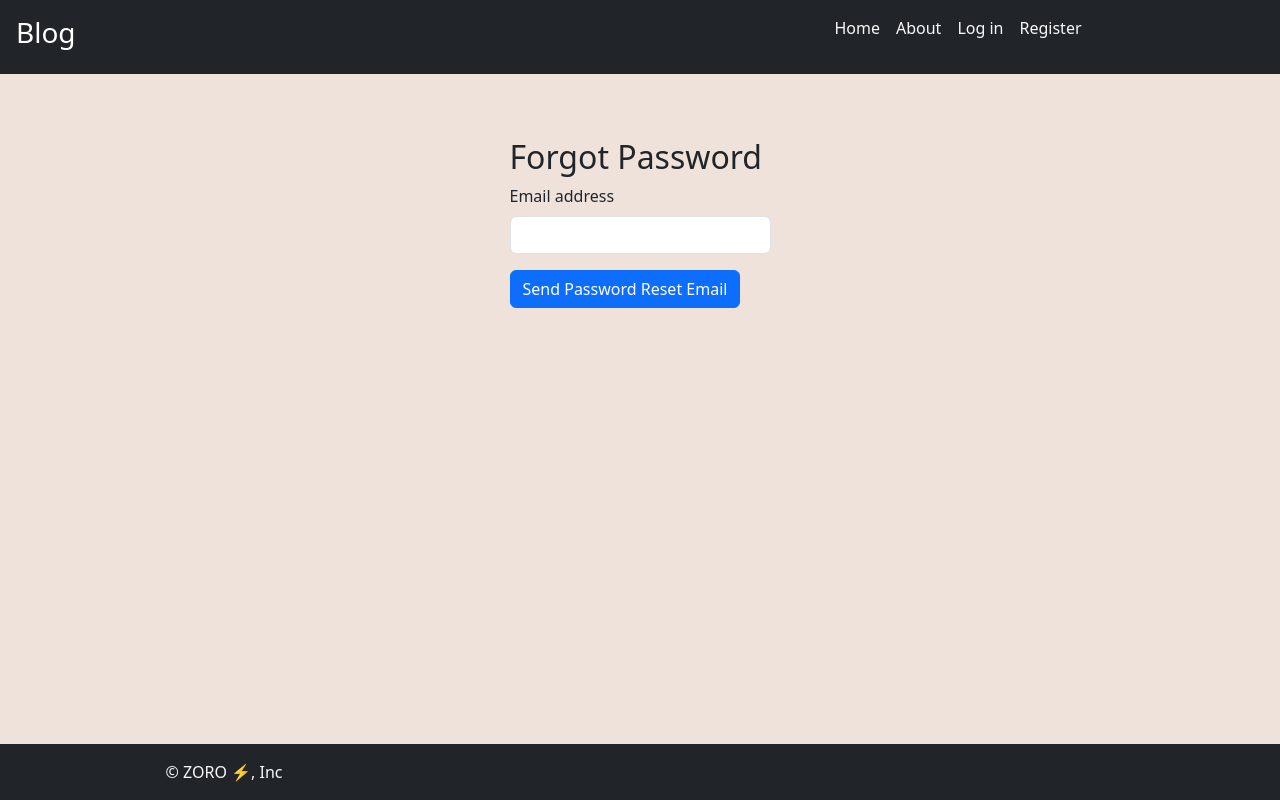
After one commit to zoro1324/Blog-website, a Django app: page /forgotpassword/ in a window 1280 px wide. The commit adds this page. Run offline with Django 5.2, Linux system fonts and the light colour scheme; some libraries are stand-ins or nearby versions.

Commit message:
Email process completed

```diff
--- a/myapp/blog/forms.py
+++ b/myapp/blog/forms.py
@@ -42,3 +42,15 @@ class LoginForm(forms.Form):
 
             if user is None:
                 raise forms.ValidationError("Invalid Username and Password")
+
+
+class ForgotPasswordForm(forms.Form):
+    email = forms.EmailField(label="Email",required=True)
+
+    def clean(self):
+        cleaned_data = super().clean()
+
+        email = cleaned_data.get("email")
+
+        if User.objects.filter(email = email).exists:
+            pass
--- /dev/null
+++ b/myapp/blog/templates/blog/forgotpassword.html
@@ -0,0 +1,36 @@
+
+{% extends "blog/base.html" %}
+
+{% block content %}
+
+<div class="container mt-5">
+    <div class="row d-flex justify-content-center">
+        <div class="col-3 mt-3">
+            <h2>Forgot Password</h2>
+            <form method="post">
+                {% csrf_token %}
+                <div class="mb-3">
+                    <label for="email" class="form-label">Email address</label>
+                    <input type="email" class="form-control" id="email" name="email" required>
+                </div>
+                <button type="submit" class="btn btn-primary">Send Password Reset Email</button>
+            </form>
+            <div class="mt-3">
+                {% include "blog/includes/nonfeilderrors.html" %}
+                {% if messages %}
+
+            <div class="container mt-3">
+                <div class="d-flex justify-content-center">
+                    <div class="alert alert-success alert-dismissible fade show" role="alert">
+                        {% for message in messages %} {{message}} {% endfor %} <button type="button" class="btn-close" data-bs-dismiss="alert" aria-label="Close"></button>
+                    </div>
+                </div>
+            </div>
+
+            {% endif %}
+            </div>
+        </div>
+    </div>
+</div>
+
+{% endblock content %}
--- /dev/null
+++ b/myapp/blog/templates/blog/includes/nonfeilderrors.html
@@ -0,0 +1,5 @@
+{% if form.non_field_errors %}
+    {% for error in form.non_field_errors %}
+        <span class="text-danger">{{error}}</span>
+    {% endfor %}
+{% endif %}
--- a/myapp/blog/urls.py
+++ b/myapp/blog/urls.py
@@ -13,4 +13,6 @@ urlpatterns = [
     path("dashboard/",views.dashboard,name="dashboard"),
     path("login/",views.login_view,name="login"),
     path("logout/",views.logout_view,name="logout"),
+    path("forgotpassword/",views.forgotpassword,name="forgotpassword"),
+    path("resetpassword/<uidb64>/<token>",views.resetpassword,name="resetpassword"),
 ]
--- a/myapp/blog/views.py
+++ b/myapp/blog/views.py
@@ -3,9 +3,16 @@ from django.urls import reverse
 from django.http import Http404
 from .models import Post,AboutUs
 from django.core.paginator import Paginator
-from .forms import ContactForm,RegisterForm,LoginForm
+from .forms import ContactForm,RegisterForm,LoginForm,ForgotPasswordForm
 from django.contrib.auth import authenticate,login,logout
 from django.contrib import messages
+from django.contrib.auth.models import User
+from django.template.loader import render_to_string
+from django.contrib.sites.shortcuts import get_current_site
+from django.contrib.auth.tokens import default_token_generator
+from django.utils.encoding import force_bytes
+from django.utils.http import urlsafe_base64_encode
+from django.core.mail import send_mail
 
 # Create your views here.
 
@@ -89,3 +96,31 @@ def dashboard(request):
 def logout_view(request):
     logout(request)
     return redirect("blog:index")
+
+
+def forgotpassword(request):
+
+    form = ForgotPasswordForm()
+
+    if request.method == 'POST':
+
+        form = ForgotPasswordForm(request.POST)
+
+        if form.is_valid():
+            email = form.cleaned_data['email']
+            user = User.objects.get(email=email)
+            subject = "Password Change request"
+            current_site = get_current_site(request)
+
+            domain = current_site.domain
+            token = default_token_generator.make_token(user)
+            uid = urlsafe_base64_encode(force_bytes(user.pk))
+            message = render_to_string("blog/email.html",{"domain":domain,"uid":uid,"token":token})
+
+            send_mail(subject,message,"noreply@zoro.com",[email])
+            messages.success(request,"Email sent")
+    return render(request,"blog/forgotpassword.html",{'title':"Forgot Password","form":form})
+
+
+def resetpassword(request):
+    pass
```
Also changed, not shown: myapp/blog/templates/blog/email.html (added, +10 -0 lines), myapp/blog/templates/blog/login.html (+2 -6 lines), myapp/blog/templates/blog/register.html (+2 -7 lines), myapp/myapp/settings.py (+14 -0 lines).
